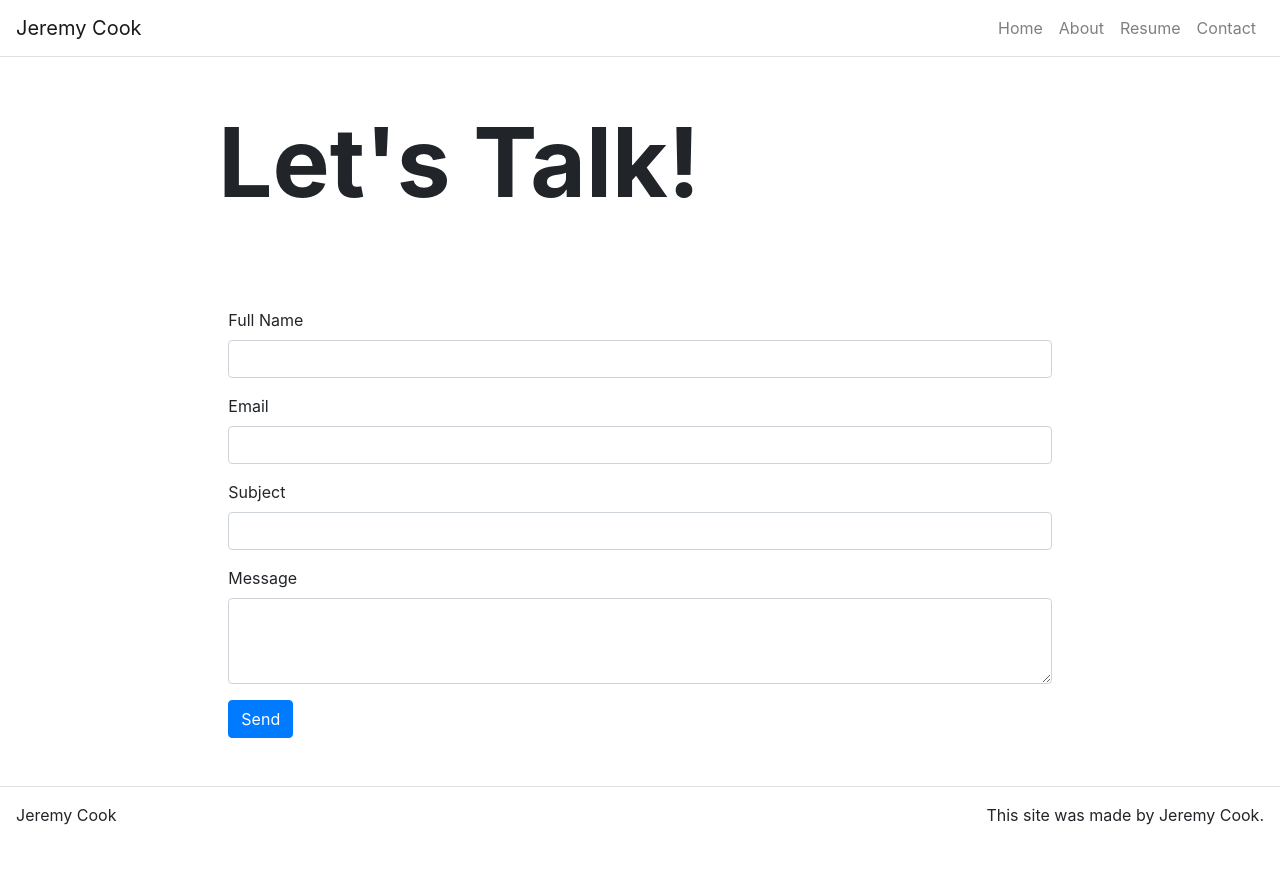
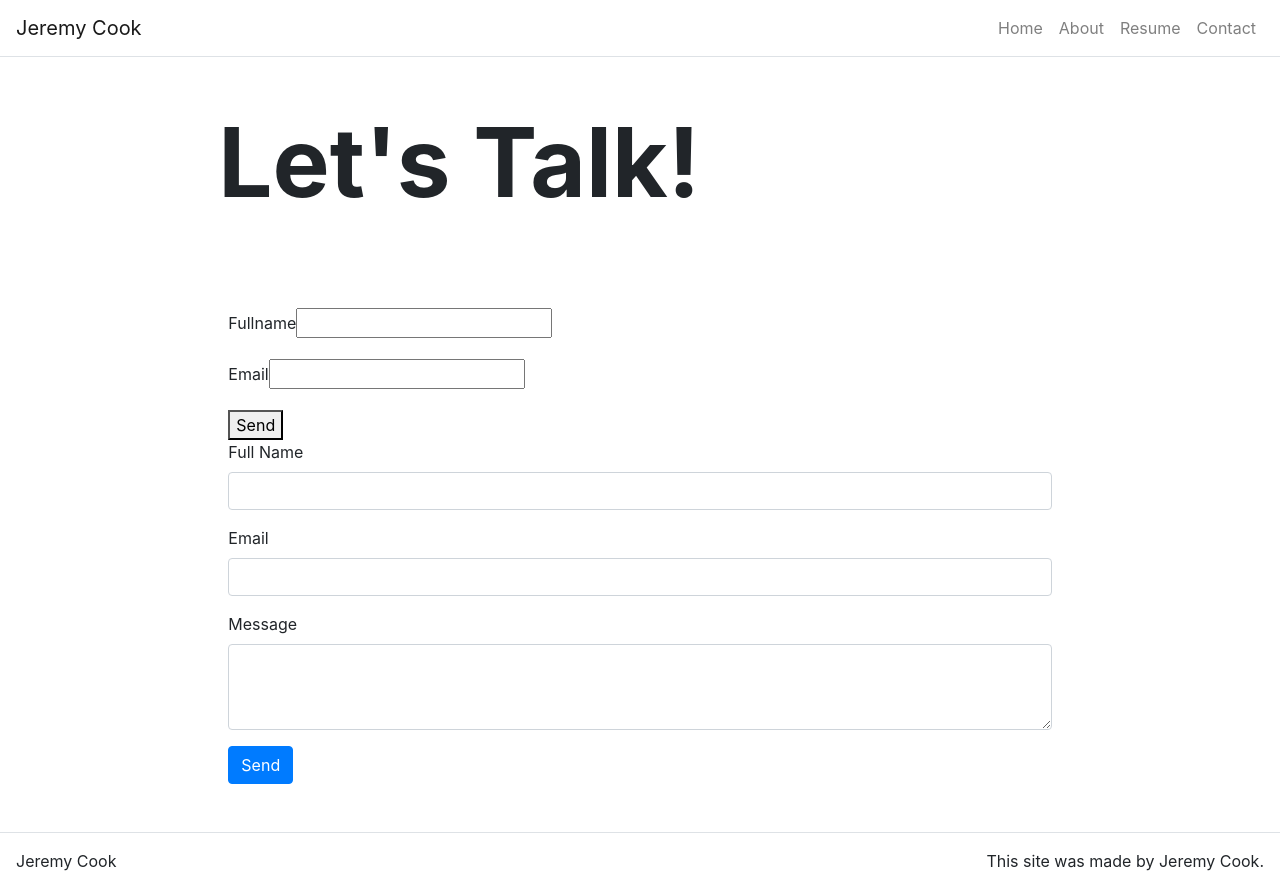
Before and after one commit to JC00K/portfolio, a React (Create React App) app: page /contact in a window 1280 px wide. Before the commit the page ends 843 px from the top, so only its background shows below. Built offline with nearby package versions, Linux system fonts and the light colour scheme.

Commit message:
flexyform integration

```diff
--- a/public/index.html
+++ b/public/index.html
@@ -24,7 +24,7 @@
       work correctly both with client-side routing and a non-root public URL.
       Learn how to configure a non-root public URL by running `npm run build`.
     -->
-    <title>React App</title>
+    <title>Jeremy Cook</title>
   </head>
   <body>
     <noscript>You need to enable JavaScript to run this app.</noscript>
--- a/src/App.js
+++ b/src/App.js
@@ -4,7 +4,6 @@ import Navbar from 'react-bootstrap/Navbar';
 import Nav from 'react-bootstrap/Nav';
 import Container from 'react-bootstrap/Container';
 import './App.css';
-
 import Footer from './components/Footer';
 import HomePage from './pages/HomePage';
 import About from './pages/About';
--- a/src/pages/Contact.js
+++ b/src/pages/Contact.js
@@ -3,7 +3,6 @@ import Form from 'react-bootstrap/Form';
 import Button from 'react-bootstrap/Button';
 import Message from '../components/Message';
 import Content from '../components/Content';
-const axios = require('axios').default;
 
 class Contact extends React.Component {
   constructor(props) {
@@ -11,7 +10,6 @@ class Contact extends React.Component {
     this.state = {
       name: '',
       email: '',
-      subject: '',
       message: '',
     };
   }
@@ -24,28 +22,8 @@ class Contact extends React.Component {
     this.setState({ email: event.target.value });
   };
 
-  onSubjectChange = (event) => {
-    this.setState({ subject: event.target.value });
-  };
-
   onMsgChange = (event) => {
     this.setState({ message: event.target.value });
-  };
-
-  submitEmail = (event) => {
-    event.preventDefault();
-    axios({
-      method: 'POST',
-      url: '/send',
-      data: this.state,
-    }).then((response) => {
-      if (response.data.status === 'success') {
-        alert('Message Sent!');
-        this.resetForm();
-      } else if (response.data.status === 'fail') {
-        alert('Message failed to send!');
-      }
-    });
   };
 
   resetForm() {
@@ -58,6 +36,21 @@ class Contact extends React.Component {
         <Message title={this.props.title} />
 
         <Content>
+          <form
+            method='post'
+            action='https://www.flexyform.com/f/ea45921afa5a1aa5d3a36f6fdfb6adb4c18095de'
+          >
+            <p>
+              <label>Fullname</label>
+              <input type='text' name='fullname' />
+            </p>
+            <p>
+              <label>Email</label>
+              <input type='email' name='_reply_to' />
+            </p>
+            <button type='submit'>Send</button>
+          </form>
+
           <Form onSubmit={this.handleSubmit}>
             <Form.Group>
               <Form.Label htmlFor='full-name'>Full Name</Form.Label>
@@ -78,17 +71,6 @@ class Contact extends React.Component {
                 type='email'
                 value={this.state.email}
                 onChange={this.onEmailChange}
-              />
-            </Form.Group>
-
-            <Form.Group>
-              <Form.Label htmlFor='subject'>Subject</Form.Label>
-              <Form.Control
-                id='subject'
-                name='subject'
-                type='text'
-                value={this.state.subject}
-                onChange={this.onSubjectChange}
               />
             </Form.Group>
 
```
Also changed, not shown: package.json (+7 -1 lines), server.js (deleted, +0 -63 lines), 1 other file (tests, documents, lock files or other folders).
